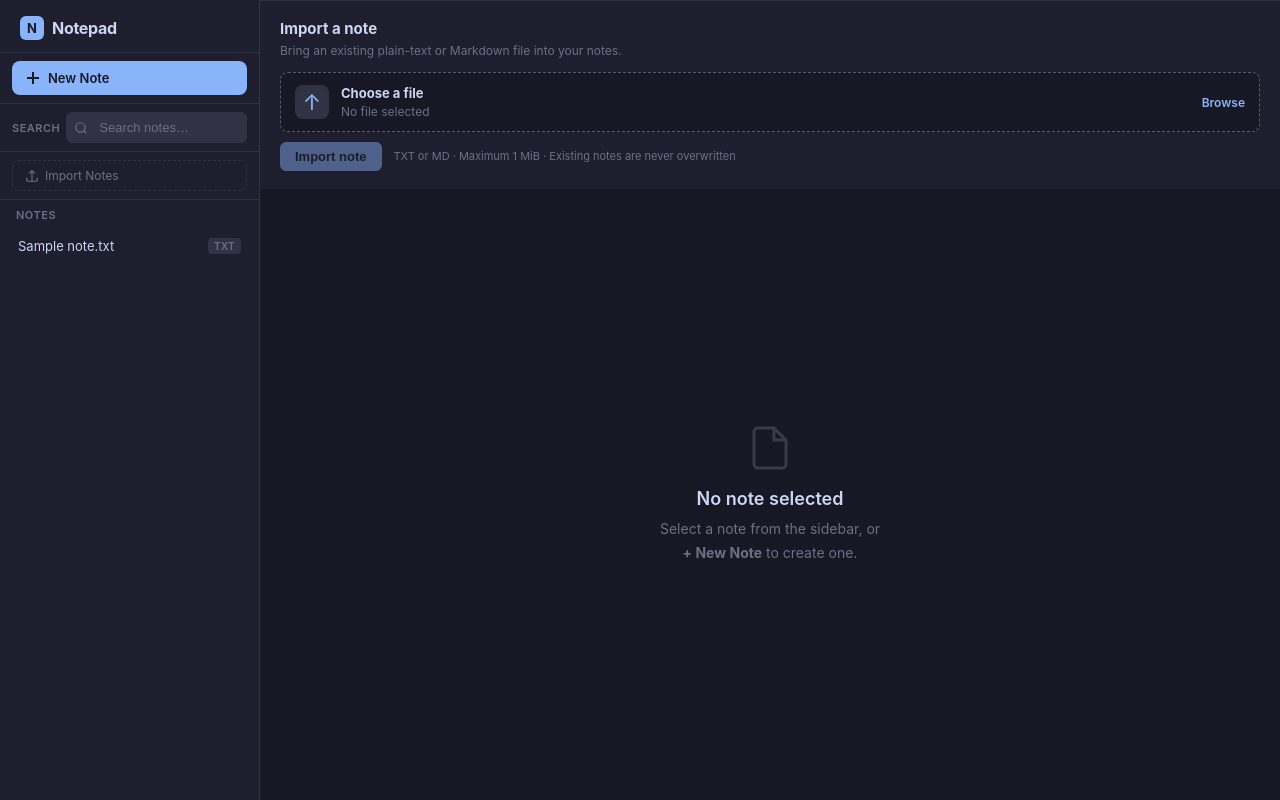
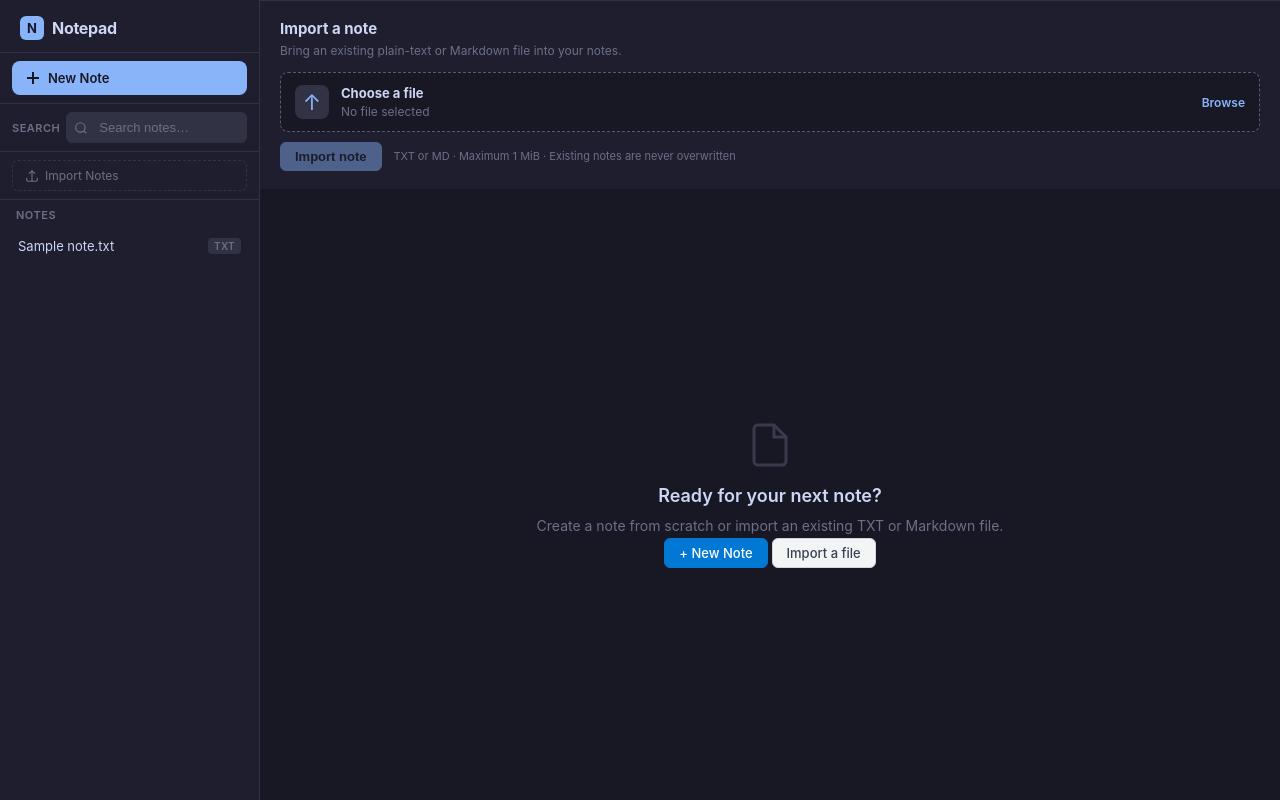
Before and after one commit to Johnixepic/djagngofinalNp, a Django app: page /notes/ in a window 1280 px wide. Run offline with Django 5.2, Linux system fonts and the light colour scheme; tables that the repository leaves empty hold one stand-in row (values such as "Sample post"); some libraries are stand-ins or nearby versions.

Commit message:
NP-020: improve empty states and next-step navigation

```diff
--- a/notepad/templates/notepad/list.html
+++ b/notepad/templates/notepad/list.html
@@ -38,8 +38,18 @@
 {% block editor_content %}
 <div class="empty-state">
     <svg width="48" height="48" viewBox="0 0 24 24" fill="none" stroke="currentColor" stroke-width="1.5"><path d="M14 2H6a2 2 0 0 0-2 2v16a2 2 0 0 0 2 2h12a2 2 0 0 0 2-2V8z"/><polyline points="14 2 14 8 20 8"/></svg>
-    <h2>No note selected</h2>
-    <p>Select a note from the sidebar, or<br><strong>+ New Note</strong> to create one.</p>
+    {% if q %}
+    <h2>No notes found</h2>
+    <p>No notes matched “{{ q }}”. Try another search or clear the filter.</p>
+    <a class="btn btn-secondary empty-state-action" href="{% url 'notepad:note_list' %}">Clear search</a>
+    {% else %}
+    <h2>Ready for your next note?</h2>
+    <p>Create a note from scratch or import an existing TXT or Markdown file.</p>
+    <div class="empty-state-actions">
+        <a class="btn btn-primary" href="{% url 'notepad:note_new' %}">+ New Note</a>
+        <a class="btn btn-secondary" href="#import-area">Import a file</a>
+    </div>
+    {% endif %}
 </div>
 {% endblock %}
 
```
